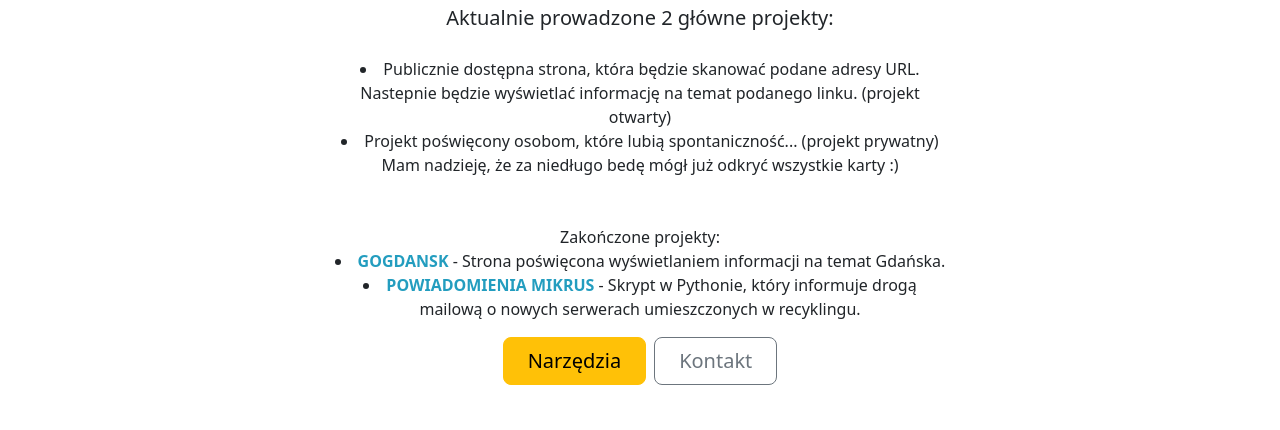
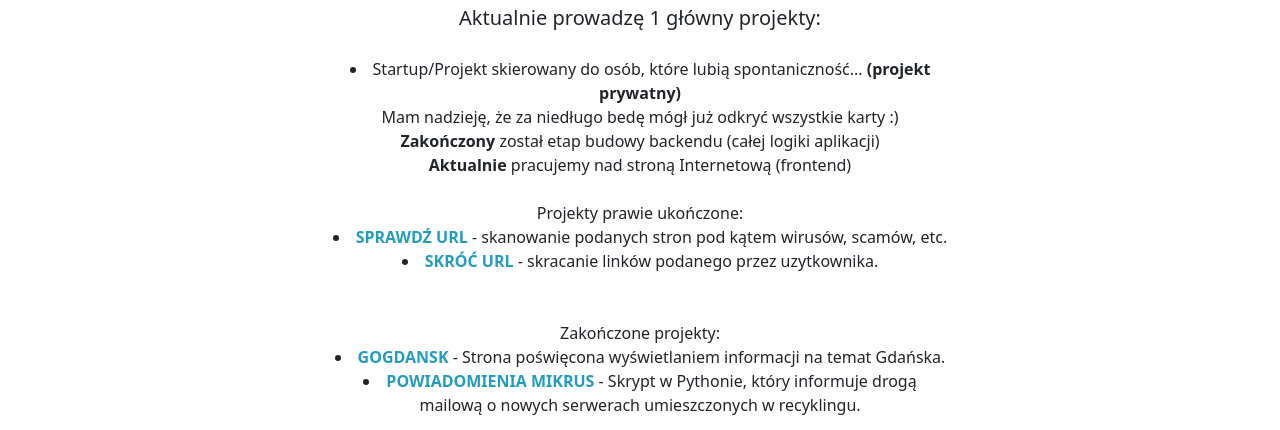
Before and after one commit to MichalDurlak/MichalDurlak.pl, a plain HTML site: page projects.html in a window 1280 px wide. Shown: the part 231-661 px from the top of the page. Drawn offline with nearby package versions, Linux system fonts and the light colour scheme.

Commit message:
End changes 04.08.2022

```diff
--- a/projects.html
+++ b/projects.html
@@ -43,13 +43,23 @@
             <p class="lead mb-4">
 
 
-            Aktualnie prowadzone 2 główne projekty:
-            <li> Publicznie dostępna strona, która będzie skanować podane adresy URL.
-              Nastepnie będzie wyświetlać informację na temat podanego linku. (projekt otwarty)</li>
+            Aktualnie prowadzę 1 główny projekty:
+
+
+            <!-- <li> Publicznie dostępna strona, która będzie skanować podane adresy URL.
+              Nastepnie będzie wyświetlać informację na temat podanego linku. (projekt otwarty)</li> -->
 
             <!-- <li> Projekt poświęcony miłośnikom dronów... </li> -->
-            <li> Projekt poświęcony osobom, które lubią spontaniczność... (projekt prywatny) </li>
+            <li> Startup/Projekt skierowany do osób, które lubią spontaniczność... <b>(projekt prywatny)</b> </li>
             Mam nadzieję, że za niedługo bedę mógł już odkryć wszystkie karty :)<br>
+            <b>Zakończony</b> został etap budowy backendu (całej logiki aplikacji) <br/>
+            <b>Aktualnie</b> pracujemy nad stroną Internetową (frontend)
+
+            <br><br>
+            Projekty prawie ukończone:
+            <li><a href="https://sprawdz.michaldurlak.pl/"><b>SPRAWDŹ URL</b></a> - skanowanie podanych stron pod kątem wirusów, scamów, etc.</li>
+            <li><a href="https://skroc.michaldurlak.pl/"><b>SKRÓĆ URL</b></a> - skracanie linków podanego przez uzytkownika.</li>
+
 
             <br><br>
             Zakończone projekty:
```
Also changed, not shown: contact.html (+1 -1 lines), index.html (+1 -1 lines).
